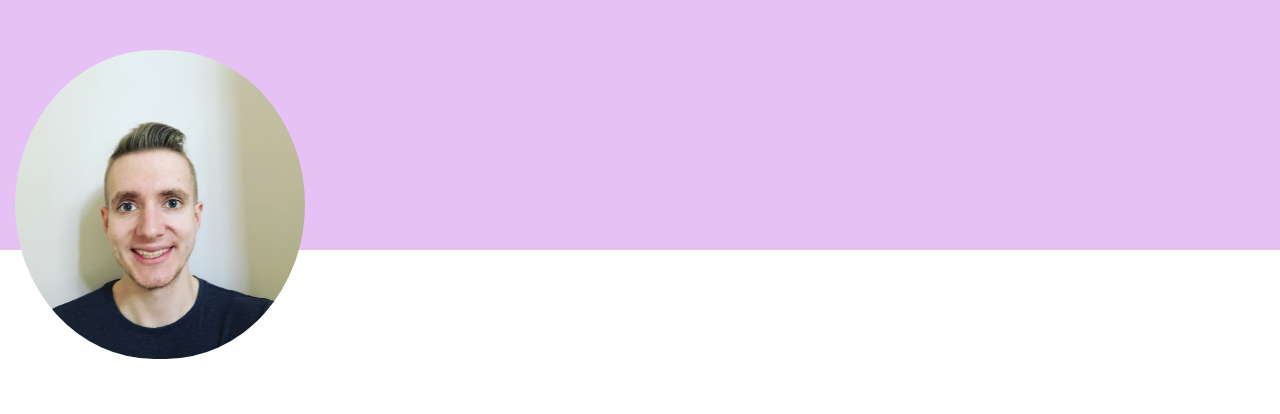
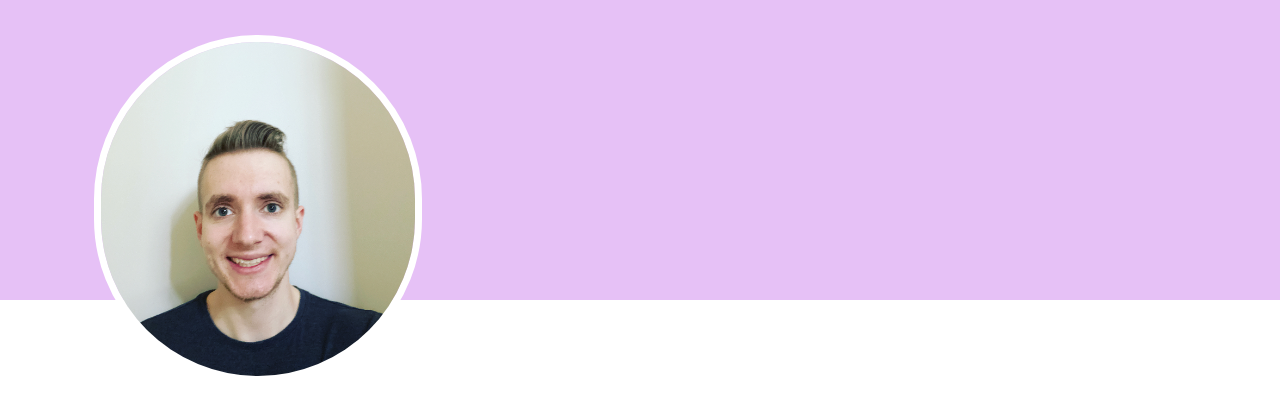
Before and after one commit to Jakebas10/jake-basten-personal, a React app: page / in a window 1280 px wide. Built offline with nearby package versions, Linux system fonts and the light colour scheme.

Commit message:
added border and spacing to header img

```diff
--- a/src/components/Header.js
+++ b/src/components/Header.js
@@ -4,8 +4,11 @@ import '../css/header.css';
 function Header() {
     return (
         <Fragment>
-            <div className="top-bar">
-                <img className="header-img col-md-3 col-xs-4 vert-align" src="src/resources/headshot.jpg"/>
+            <div className="header-top-bar">
+                <div className="row">
+                    <div className="col-md-1"/>
+                    <img id="header-img" className="col-md-3 col-xs-4 vert-align" src="src/resources/headshot.jpg"/>
+                </div>
             </div>
         </Fragment>
     );
--- a/src/css/header.css
+++ b/src/css/header.css
@@ -1,10 +1,11 @@
-.top-bar {
-    height: 250px;
+.header-top-bar {
+    height: 300px;
     background-color: #E6C1F6;
 }
 
-.header-img {
-    margin-top: 50px;
-    height: auto;
+#header-img {
+    border: 7px solid white;
     border-radius: 500px;
+    margin-top: 35px;
+    padding: 0;
 }
```
